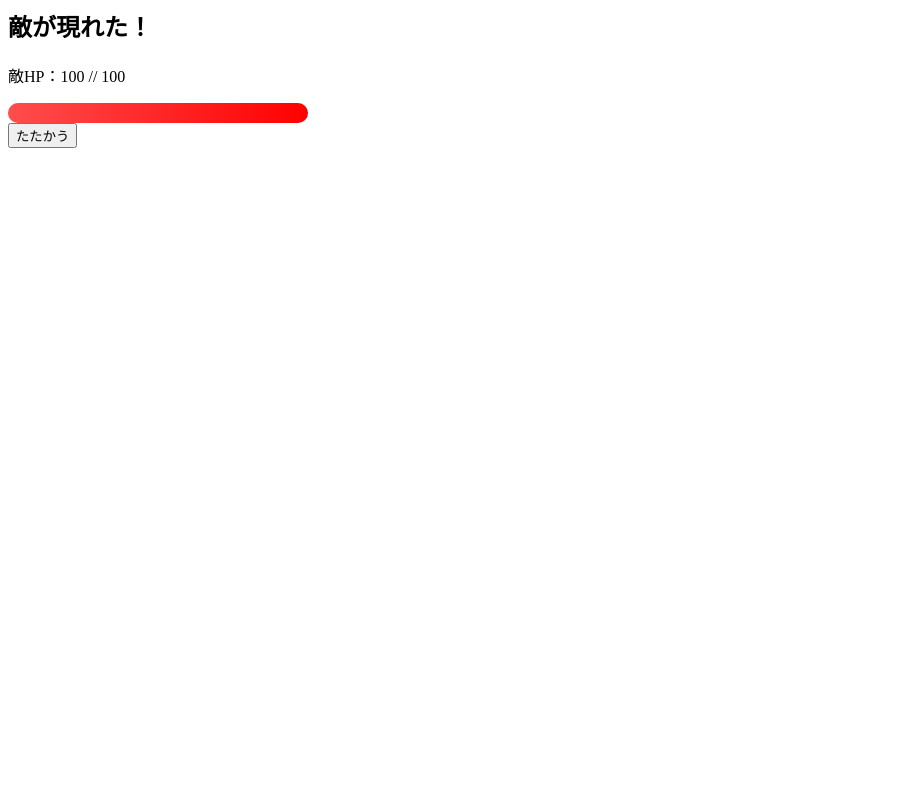
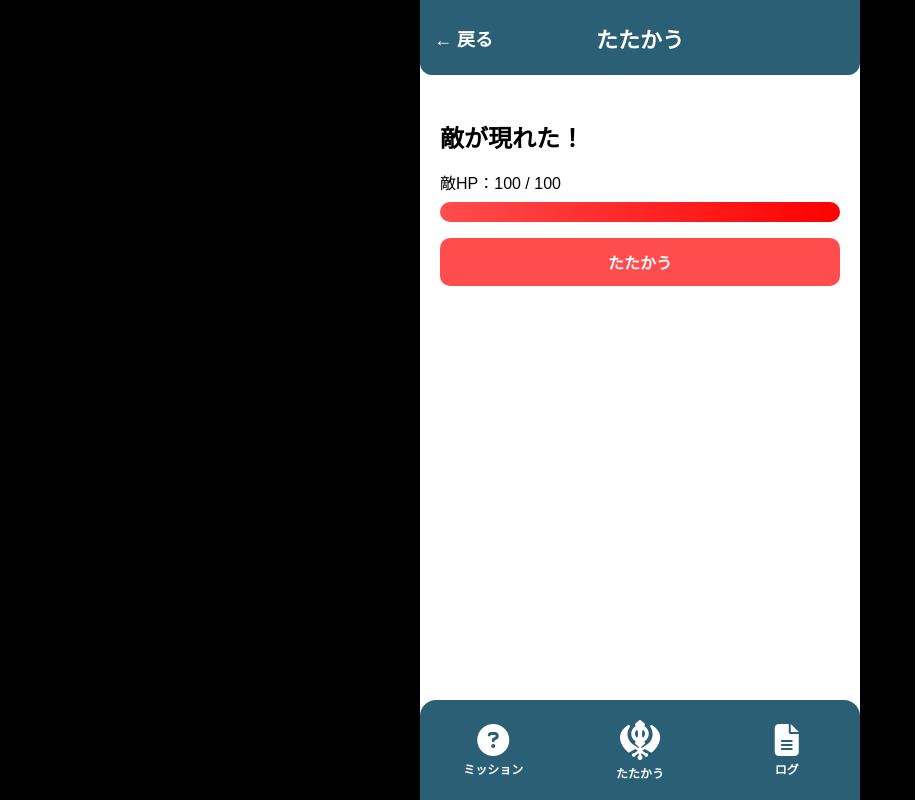
Before and after one commit to Mamanto0127/TechJam-winter-c-RIZAP-, a Django app: page /kenkou/battle/ in a window 1280 px wide. Shown: the whole page, without its empty margins (0-915 px from the left). Run offline with Django 5.2, Linux system fonts and the light colour scheme; the visitor is signed in with stand-in values (Sample User, id 1); data comes from the database, SQL or seed files in the repository.

Commit message:
battle.htmlのcss追加

```diff
--- a/kenkou/templates/kenkou/battle.html
+++ b/kenkou/templates/kenkou/battle.html
@@ -1,10 +1,73 @@
-<h2>敵が現れた！</h2>
+<!DOCTYPE html>
+<html lang="ja">
+<head>
+  <meta charset="UTF-8">
+  <title>たたかう</title>
+  <link rel="stylesheet" href="https://cdnjs.cloudflare.com/ajax/libs/font-awesome/6.5.1/css/all.min.css">
+</head>
 
-<p>敵HP：{{ enemy.current_hp }} // {{ enemy.max_hp }}</p>
+<body style="margin:0; background-color:black;">
 
-<div style="width: 300px; background: #ddd; border-radius: 10px;">
-  <div
-    style="
+<div style="
+  width: 440px;
+  margin: 0 auto;
+  background-color: #ffffff;
+  min-height: 100vh;
+  font-family: sans-serif;
+  position: relative;
+  overflow-x: hidden;
+">
+
+  <!-- ===== ヘッダー ===== -->
+  <div style="
+    background-color: #2B5F75;
+    height: 75px;
+    color: #ffffff;
+    font-size: 18px;
+    font-weight: bold;
+    border-radius: 0 0 12px 12px;
+    position: relative;
+  ">
+    <a href="{% url 'kenkou:index' %}" style="
+      color: #ffffff;
+      text-decoration: none;
+      position: absolute;
+      left: 14px;
+      top: 50%;
+      transform: translateY(-50%);
+      font-weight: bold;
+    ">
+      ← 戻る
+    </a>
+
+    <div style="
+      position: absolute;
+      top: 50%;
+      left: 50%;
+      transform: translate(-50%, -50%);
+      font-size: 22px;
+    ">
+      たたかう
+    </div>
+  </div>
+
+  <!-- ===== コンテンツ ===== -->
+  <div style="padding: 24px 20px 140px;">
+
+    <h2 style="margin-bottom: 12px;">敵が現れた！</h2>
+
+    <p style="margin-bottom: 8px;">
+      敵HP：{{ enemy.current_hp }} / {{ enemy.max_hp }}
+    </p>
+
+    <!-- HPバー -->
+    <div style="
+      width: 100%;
+      background: #ddd;
+      border-radius: 10px;
+      margin-bottom: 16px;
+    ">
+      <div style="
         width: {{ hp_percent }}%;
         height: 20px;
         background: linear-gradient(to right, #ff4d4d, #ff0000);
@@ -14,13 +77,100 @@
       </div>
     </div>
 
+    <!-- 戦闘ボタン -->
     <form method="post">
       {% csrf_token %}
-    <button type="submit">たたかう</button>
+      <button type="submit" style="
+        width: 100%;
+        padding: 12px;
+        border: none;
+        border-radius: 10px;
+        background-color: #ff4d4d;
+        color: white;
+        font-size: 16px;
+        font-weight: bold;
+      ">
+        たたかう
+      </button>
     </form>
 
     {% if damage %}
+    <div style="margin-top: 16px;">
       <p>ミッションダメージ：{{ stored_damage }}</p>
       <p>歩行ダメージ：{{ distance_damage }}</p>
       <p><strong>合計ダメージ：{{ total_damage }}</strong></p>
+    </div>
     {% endif %}
+  </div>
+
+  <!-- ===== 下ナビ ===== -->
+  <ul style="
+    position: fixed;
+    bottom: 0;
+    left: 50%;
+    transform: translateX(-50%);
+    width: 440px;
+    height: 100px;
+    background-color: #2B5F75;
+    border-radius: 16px 16px 0 0;
+    display: flex;
+    justify-content: space-around;
+    align-items: center;
+    list-style: none;
+    padding: 0;
+    margin: 0;
+    z-index: 1000;
+  ">
+    <li style="flex:1; text-align:center;">
+      <a href="{% url 'kenkou:mission' %}" style="
+        color:white;
+        text-decoration:none;
+        font-size:12px;
+        font-weight:bold;
+        display:flex;
+        flex-direction:column;
+        align-items:center;
+        gap:4px;
+      ">
+        <i class="fa-solid fa-circle-question" style="font-size:32px;"></i>
+        ミッション
+      </a>
+    </li>
+
+    <li style="flex:1; text-align:center;">
+      <a href="{% url 'kenkou:battle' %}" style="
+        color:white;
+        text-decoration:none;
+        font-size:12px;
+        font-weight:bold;
+        display:flex;
+        flex-direction:column;
+        align-items:center;
+        gap:4px;
+      ">
+        <i class="fa-solid fa-khanda" style="font-size:40px;"></i>
+        たたかう
+      </a>
+    </li>
+
+    <li style="flex:1; text-align:center;">
+      <a href="{% url 'kenkou:logs' %}" style="
+        color:white;
+        text-decoration:none;
+        font-size:12px;
+        font-weight:bold;
+        display:flex;
+        flex-direction:column;
+        align-items:center;
+        gap:4px;
+      ">
+        <i class="fa-solid fa-file-lines" style="font-size:32px;"></i>
+        ログ
+      </a>
+    </li>
+  </ul>
+
+</div>
+
+</body>
+</html>
```
Lines whose indentation alone changed are shown as unchanged.
